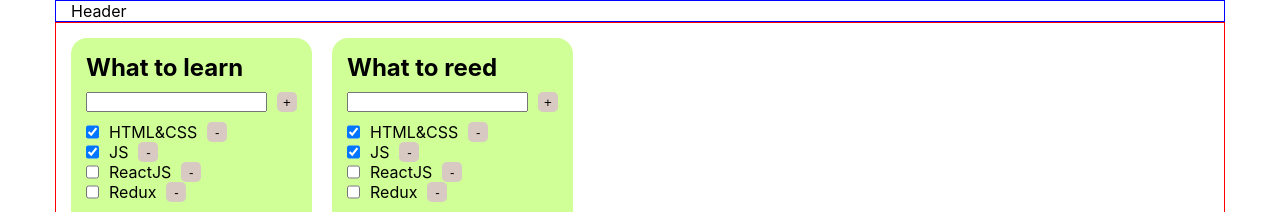
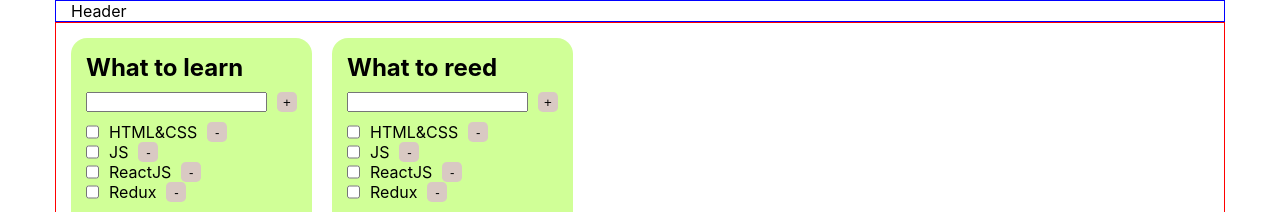
Before and after one commit to paul-koo/to-do-list, a React app: page / in a window 1280 px wide. Shown: the top 212 px of the page. Built offline with nearby package versions, Linux system fonts and the light colour scheme.

Commit message:
feat: add Button componetns, Input components and add new task for TDL

```diff
--- a/package.json
+++ b/package.json
@@ -13,6 +13,7 @@
     "@types/node": "16.7.13",
     "@types/react": "18.0.0",
     "@types/react-dom": "18.0.0",
+    "@types/uuid": "^10.0.0",
     "babel-jest": "27.4.2",
     "babel-loader": "8.2.3",
     "babel-plugin-named-asset-import": "0.3.8",
@@ -57,6 +58,7 @@
     "tailwindcss": "3.0.2",
     "terser-webpack-plugin": "5.2.5",
     "typescript": "4.4.2",
+    "uuid": "^10.0.0",
     "web-vitals": "2.1.0",
     "webpack": "5.64.4",
     "webpack-dev-server": "4.6.0",
--- /dev/null
+++ b/src/components/Input.tsx
@@ -0,0 +1,11 @@
+import { ChangeEvent } from "react";
+
+type InputPropsType = {
+  type: string;
+  value: string;
+  callback: (event: ChangeEvent<HTMLInputElement>) => void;
+};
+
+export function Input(props: InputPropsType) {
+  return <input value={props.value} onChange={props.callback}></input>;
+}
--- a/src/components/ToDoListComponents/TDL.tsx
+++ b/src/components/ToDoListComponents/TDL.tsx
@@ -1,55 +1,59 @@
-import styled from "styled-components"
-import { TDLTask } from "./TDLTask"
-import { TDLFilter } from "./TDLFilter"
-import { TDLTitle } from "./TDLTitle"
-import { TDLAddTaskForm } from "./TDLAddTaskForm"
-import { useState } from "react"
-
+import styled from "styled-components";
+import { TDLTask } from "./TDLTask";
+import { TDLFilter } from "./TDLFilter";
+import { TDLTitle } from "./TDLTitle";
+import { TDLAddTaskForm } from "./TDLAddTaskForm";
+import { useState } from "react";
 
 export type TDLPropsType = {
-    titleToDoList: string
-    idTDL: string
-    tasks: Array<TaskType>
-    removeTask: (idTDL: string, idTask: number)=>void
+  titleToDoList: string;
+  idTDL: string;
+  tasks: Array<TaskType>;
+  removeTask: (idTDL: string, idTask: number | string) => void;
+  addTask: (idTDL: string, newTask: string) => void;
+};
+
+export type TaskType = {
+  id: number | string;
+  title: string;
+  isDone: boolean;
+};
+
+export function TDL(props: TDLPropsType) {
+  let [filter, setFilter] = useState("all");
+
+  let filterData = props.tasks;
+
+  if (filter === "active") {
+    filterData = props.tasks.filter((task) => task.isDone === false);
+  }
+  if (filter === "completed") {
+    filterData = props.tasks.filter((task) => task.isDone === true);
   }
 
-type TaskType = {
-    id: number
-    title: string
-    isDone: boolean
-}
-
-
-
-
-export function TDL(props: TDLPropsType) {
-    let [filter, setFilter] = useState('all')
-
-    let filterData = props.tasks
-
-    if (filter === 'active') {
-        filterData = props.tasks.filter((task) => task.isDone === false)
-    }
-    if (filter === 'completed') {
-        filterData = props.tasks.filter((task) => task.isDone === true)
-    }
-
-    const toDoListTasksList = filterData.map(elem => {
+  const toDoListTasksList = filterData.map((elem) => {
     return (
-            <TDLTask idTDL={props.idTDL} id={elem.id} title={elem.title} isDone={elem.isDone} removeTask={(idTask) => props.removeTask(props.idTDL, idTask)}/>
-        )
-    })
+      <TDLTask
+        id={elem.id}
+        title={elem.title}
+        isDone={elem.isDone}
+        removeTask={(idTask) => props.removeTask(props.idTDL, idTask)}
+      />
+    );
+  });
 
   return (
     <ToDoListWrapper id={props.idTDL}>
-            <TDLTitle title={props.titleToDoList}/>
-            <TDLAddTaskForm/>
+      <TDLTitle title={props.titleToDoList} />
+      <TDLAddTaskForm
+        addTask={(newTask: string) => props.addTask(props.idTDL, newTask)}
+      />
       <ul>
-                {toDoListTasksList}
+        {toDoListTasksList.length === 0 ? "Тасок нет" : toDoListTasksList}
       </ul>
-            <TDLFilter filter={setFilter}/>
+      <TDLFilter filter={setFilter} />
     </ToDoListWrapper>
-    )
+  );
 }
 
 const ToDoListWrapper = styled.li`
@@ -62,4 +66,4 @@ const ToDoListWrapper = styled.li`
   background-color: #ccff8ee9;
   border-radius: 1rem;
   padding: 15px;
-`
+`;
--- a/src/components/ToDoListComponents/TDLAddTaskForm.tsx
+++ b/src/components/ToDoListComponents/TDLAddTaskForm.tsx
@@ -1,16 +1,32 @@
-import styled from "styled-components"
-import { Button } from "../Button"
+import styled from "styled-components";
+import { Button } from "../Button";
+import { ChangeEvent, useState } from "react";
+import { Input } from "../Input";
 
-export function TDLAddTaskForm() {
-    return (
-        <TDLAddTaskFormWrapper>
-            <input type="text"></input>
-            <Button title="+"/>
-        </TDLAddTaskFormWrapper>
-    )
+type TDLAddTaskFormPropsType = {
+  addTask: (newTask: string) => void;
+};
+export function TDLAddTaskForm(props: TDLAddTaskFormPropsType) {
+  const [input, setInput] = useState("");
+
+  const onClickButtonHandler = () => {
+    props.addTask(input);
+    setInput("");
+  };
+
+  const onChangeInputHandler = (event: ChangeEvent<HTMLInputElement>) => {
+    setInput(event.currentTarget.value);
+  };
+
+  return (
+    <TDLAddTaskFormWrapper>
+      <Input value={input} type={"text"} callback={onChangeInputHandler} />
+      <Button title="+" onclick={onClickButtonHandler} />
+    </TDLAddTaskFormWrapper>
+  );
 }
 
 const TDLAddTaskFormWrapper = styled.div`
-    display: flex;
-    gap: 10px
-`
+  display: flex;
+  gap: 10px;
+`;
--- a/src/components/ToDoListComponents/TDLTask.tsx
+++ b/src/components/ToDoListComponents/TDLTask.tsx
@@ -1,29 +1,31 @@
-import styled from "styled-components"
-import { Button } from "../Button"
+import styled from "styled-components";
+import { Button } from "../Button";
 
 export type TDLTaskPropsType = {
-    id: number
-    title: string
-    isDone: boolean
-    idTDL: string
-    removeTask: (idTask: number)=>void
-}
+  id: number | string;
+  title: string;
+  isDone: boolean;
+  removeTask: (idTask: number | string) => void;
+};
 
 export function TDLTask(props: TDLTaskPropsType) {
   return (
     <Li>
-            <Label><input type="checkbox" checked={props.isDone}/>{props.title}</Label>
-            <Button title={"-"} onclick={()=>props.removeTask(props.id)}/>
+      <Label>
+        <input type="checkbox" />
+        {props.title}
+      </Label>
+      <Button title={"-"} onclick={() => props.removeTask(props.id)} />
     </Li>
-    )
+  );
 }
 
 const Label = styled.label`
   display: flex;
   gap: 10px;
-`
+`;
 
 const Li = styled.li`
   display: flex;
   gap: 10px;
-`
+`;
--- a/src/data/dataToDoList.ts
+++ b/src/data/dataToDoList.ts
@@ -1,12 +1,17 @@
+import { TaskType } from "../components/ToDoListComponents/TDL";
 
+type DataToDoListsType = {
+    titleToDoList: string;
+    idTDL: string;
+    tasks: Array<TaskType>;}[]
 
-export const dataToDoLists = [
+export const dataToDoLists: DataToDoListsType = [
     {
         titleToDoList: "What to learn",
         idTDL: "What to learn",
         tasks: [
-            { id: 1, title: 'HTML&CSS', isDone: true },
-            { id: 2, title: 'JS', isDone: true },
+            { id: 1, title: 'HTML&CSS', isDone: false },
+            { id: 2, title: 'JS', isDone: false },
             { id: 3, title: 'ReactJS', isDone: false },
             { id: 4, title: 'Redux', isDone: false },
         ],
@@ -17,8 +22,8 @@ export const dataToDoLists = [
         titleToDoList: "What to reed",
         idTDL: "What to reed",
         tasks: [
-            { id: 1, title: 'HTML&CSS', isDone: true },
-            { id: 2, title: 'JS', isDone: true },
+            { id: 1, title: 'HTML&CSS', isDone: false },
+            { id: 2, title: 'JS', isDone: false },
             { id: 3, title: 'ReactJS', isDone: false },
             { id: 4, title: 'Redux', isDone: false },
         ],
--- a/src/layout/Main/Main.tsx
+++ b/src/layout/Main/Main.tsx
@@ -1,37 +1,65 @@
-import styled from "styled-components"
-import { TDL } from "../../components/ToDoListComponents/TDL"
-import { useState } from "react"
-import { dataToDoLists } from "../../data/dataToDoList"
-
-
-
+import styled from "styled-components";
+import { TDL } from "../../components/ToDoListComponents/TDL";
+import { useState } from "react";
+import { dataToDoLists } from "../../data/dataToDoList";
+import { v4 as uuidv4 } from "uuid";
 
 export function Main() {
-    const [data, setData] = useState(dataToDoLists)
+  const [data, setData] = useState(dataToDoLists);
 
-    function removeTask(idTDL: string ,idTask: number ) {
-        setData(data.map((tdl)=>{
-            if(tdl.idTDL === idTDL) {
-                tdl.tasks = tdl.tasks.filter((task) => task.id !== idTask)
+  function removeTask(idTDL: string, idTask: string | number) {
+    setData(
+      data.map((tdl) => {
+        if (tdl.idTDL === idTDL) {
+          tdl.tasks = tdl.tasks.filter(
+            (task) => String(task.id) !== String(idTask)
+          );
         }
-            return tdl
-        }))
+        return tdl;
+      })
+    );
+  }
+
+  function addTask(idTDL: string, newTask: string) {
+    // const newData = [...data];
+    // newData.map((elem) =>
+    //   elem.idTDL === idTDL
+    //     ? (elem.tasks = [
+    //         { id: uuidv4(), title: "newTask", isDone: false },
+    //         ...elem.tasks,
+    //       ])
+    //     : elem
+    // );
+    // setData(newData);
+    setData(
+      data.map((tdl) => {
+        if (tdl.idTDL === idTDL)
+          tdl.tasks = [
+            { id: uuidv4(), title: newTask, isDone: false },
+            ...tdl.tasks,
+          ];
+        return tdl;
+      })
+    );
   }
 
   const ToDoLists = data.map((elem) => {
-
     return (
-            <TDL idTDL={elem.idTDL} titleToDoList={elem.titleToDoList} tasks={elem.tasks} removeTask={removeTask}/>
-        )
-    })
+      <TDL
+        idTDL={elem.idTDL}
+        titleToDoList={elem.titleToDoList}
+        tasks={elem.tasks}
+        removeTask={removeTask}
+        addTask={addTask}
+      />
+    );
+  });
 
   return (
     <MainWrapper>
-            <Ul>
-                {ToDoLists}
-            </Ul>
+      <Ul>{ToDoLists}</Ul>
     </MainWrapper>
-    )
+  );
 }
 
 const MainWrapper = styled.main`
@@ -41,8 +69,8 @@ const MainWrapper = styled.main`
   padding: 15px;
   border: 1px solid red;
   flex-grow: 1;
-`
+`;
 const Ul = styled.ul`
   display: flex;
-    gap: 20px
-`
+  gap: 20px;
+`;
```
Also changed, not shown: 2 other files (tests, documents, lock files or other folders). Lines whose indentation alone changed are shown as unchanged.
